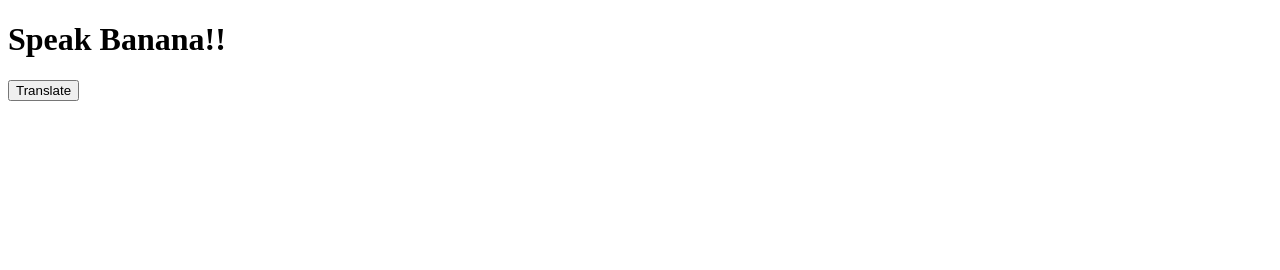
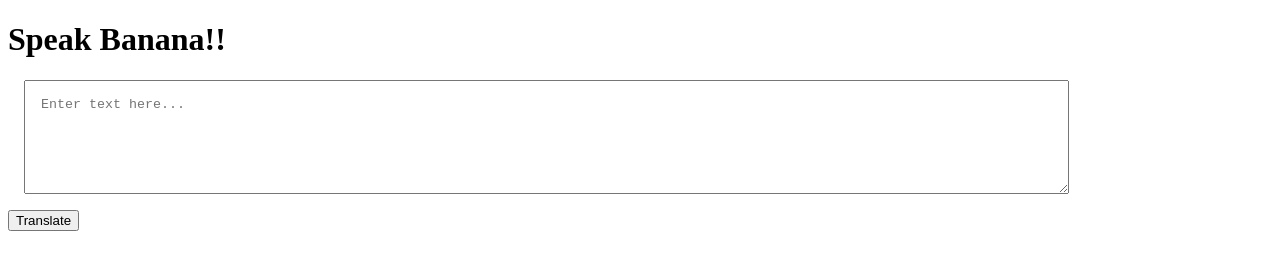
Before and after one commit to rkapoor10/banana-translator, a plain HTML site: page index.html in a window 1280 px wide. Drawn offline with Linux system fonts and the light colour scheme.

Commit message:
ex04: wiring text area input
added a css file as well.

```diff
--- a/app.js
+++ b/app.js
@@ -1,7 +1,8 @@
 var btnTranslate = document.querySelector("#btn-translate")
-console.log(btnTranslate);
+var txtInput = document.querySelector("#txt-input")
 
 btnTranslate.addEventListener("click",function clickEventHandler()
 {
     console.log("you clicked the button")
+    console.log("input given: ", txtInput.value);
 })
--- a/index.html
+++ b/index.html
@@ -1,14 +1,19 @@
 <!DOCTYPE html>
 <html lang="en">
+
 <head>
     <meta charset="UTF-8">
     <meta http-equiv="X-UA-Compatible" content="IE=edge">
     <meta name="viewport" content="width=device-width, initial-scale=1.0">
     <title>talk banana</title>
+    <link rel="stylesheet" href="/styles.css">
 </head>
+
 <body>
     <h1>Speak Banana!! </h1>
-    <button id="btn-translate">Translate</button>
+    <textarea id="txt-input" class="container container-center" placeholder="Enter text here..."></textarea>
+    <button id="btn-translate" class="container container center">Translate</button>
     <script src="app.js"></script>
 </body>
+
 </html>
--- /dev/null
+++ b/styles.css
@@ -0,0 +1,15 @@
+#txt-input{
+    width: 80%;
+    height: 10vh;
+    display: block;
+    margin: 1rem;
+    padding: 1rem;
+}
+
+/* #btn-translate{
+    width: 50%;
+    height: 8vh;
+    display: block;
+    padding: 1rem;
+    margin: auto;
+} */
```
